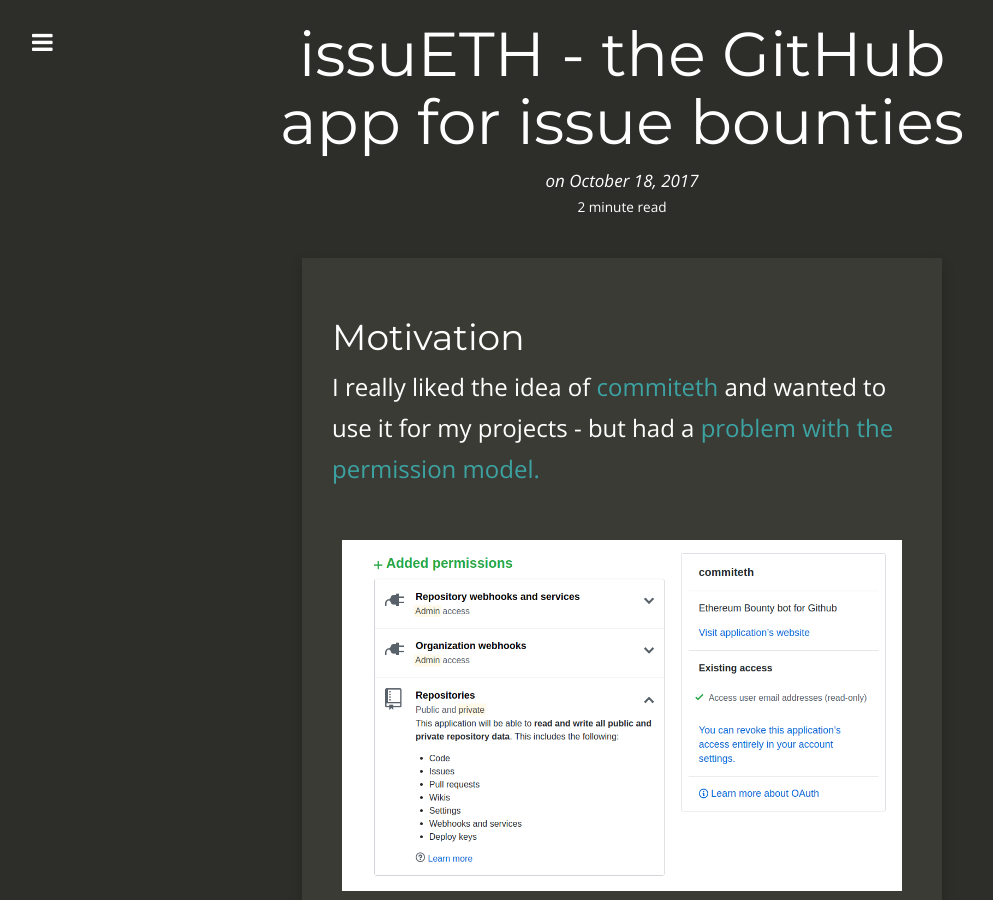
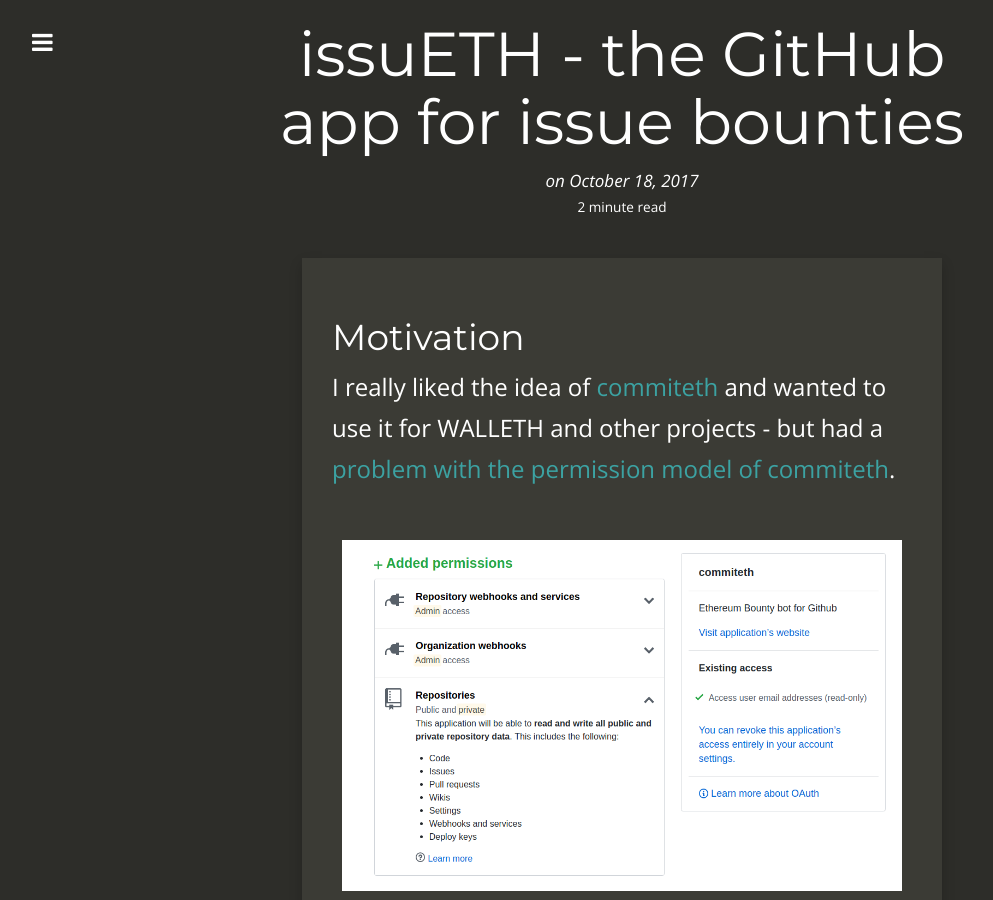
Before and after one commit to walleth/walleth.github.com, a Jekyll site: the page built from _posts/2017-10-18-issuETH-ethereum-issue-bounties.md, in a window 1280 px wide and 900 px high. Shown: the whole window, without its empty margins (18-1011 px from the left). Built offline with Jekyll 4.4.1, drawn with Linux system fonts in a browser that asks for light colours; nearby versions of some CDN libraries.

Commit message:
Improve wording

```diff
--- a/_posts/2017-10-18-issuETH-ethereum-issue-bounties.md
+++ b/_posts/2017-10-18-issuETH-ethereum-issue-bounties.md
@@ -6,7 +6,7 @@
 
 # Motivation
 
-I really liked the idea of [commiteth](https://commiteth.com/) and wanted to use it for my projects - but had a [problem with the permission model.](https://github.com/status-im/commiteth/issues/56)
+I really liked the idea of [commiteth](https://commiteth.com/) and wanted to use it for WALLETH and other projects - but had a [problem with the permission model of commiteth](https://github.com/status-im/commiteth/issues/56).
 
 ![](/assets/img/news/commiteth_permissions.png)
 
```
